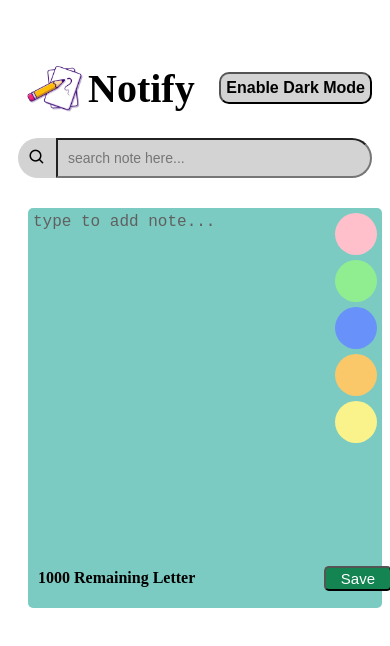
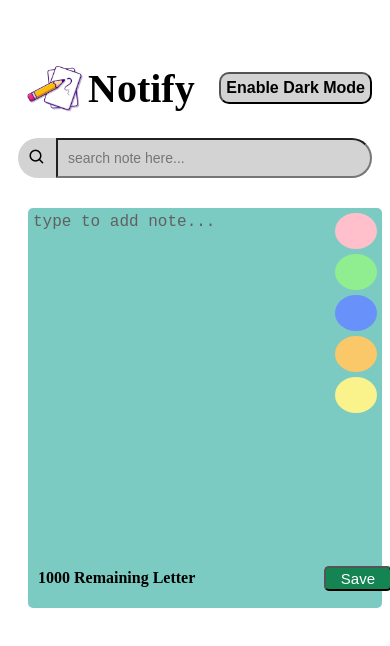
Before and after one commit to Lucky-Code-01/Notenation, a React (Create React App) app: page / in a window 390 px wide. Shown: the top 646 px of the page. Built offline with nearby package versions, Linux system fonts and the light colour scheme.

Commit message:
size change

```diff
--- a/src/Component/Notes/Notes.css
+++ b/src/Component/Notes/Notes.css
@@ -216,12 +216,17 @@
         height: 40rem;
     }
 
+    .text-box{
+        height: 35rem;
+    }
+
     .notetext{
         font-size: 16px;
     }
 
     .inptext{
         font-size: 16px;
+        height: 35rem;
     }
 
 
@@ -229,4 +234,7 @@
         padding: 0.5rem;
         font-size: 1.6rem;
     }
+    .color-box{
+        height: 20rem;
+    }
 }
```
Also changed, not shown: src/Component/Notes/Notes.js (line endings or trailing spaces).
